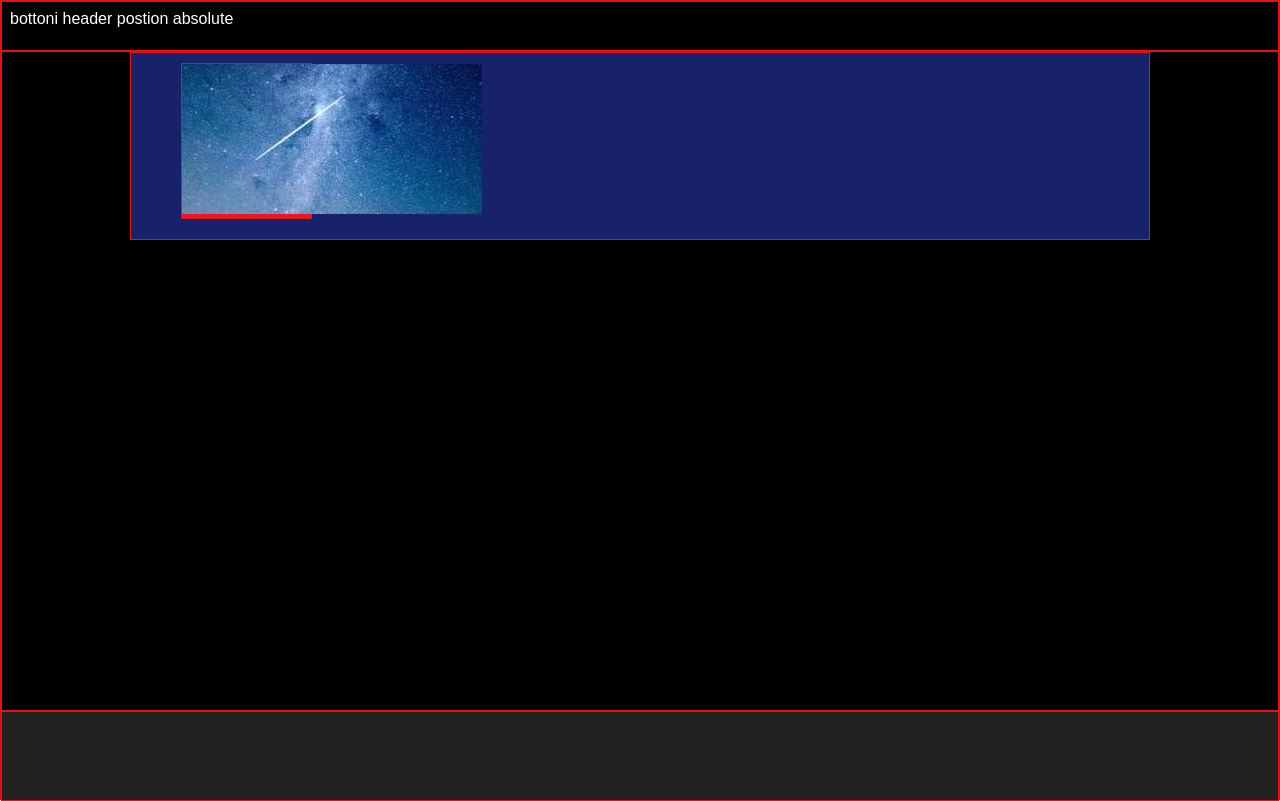
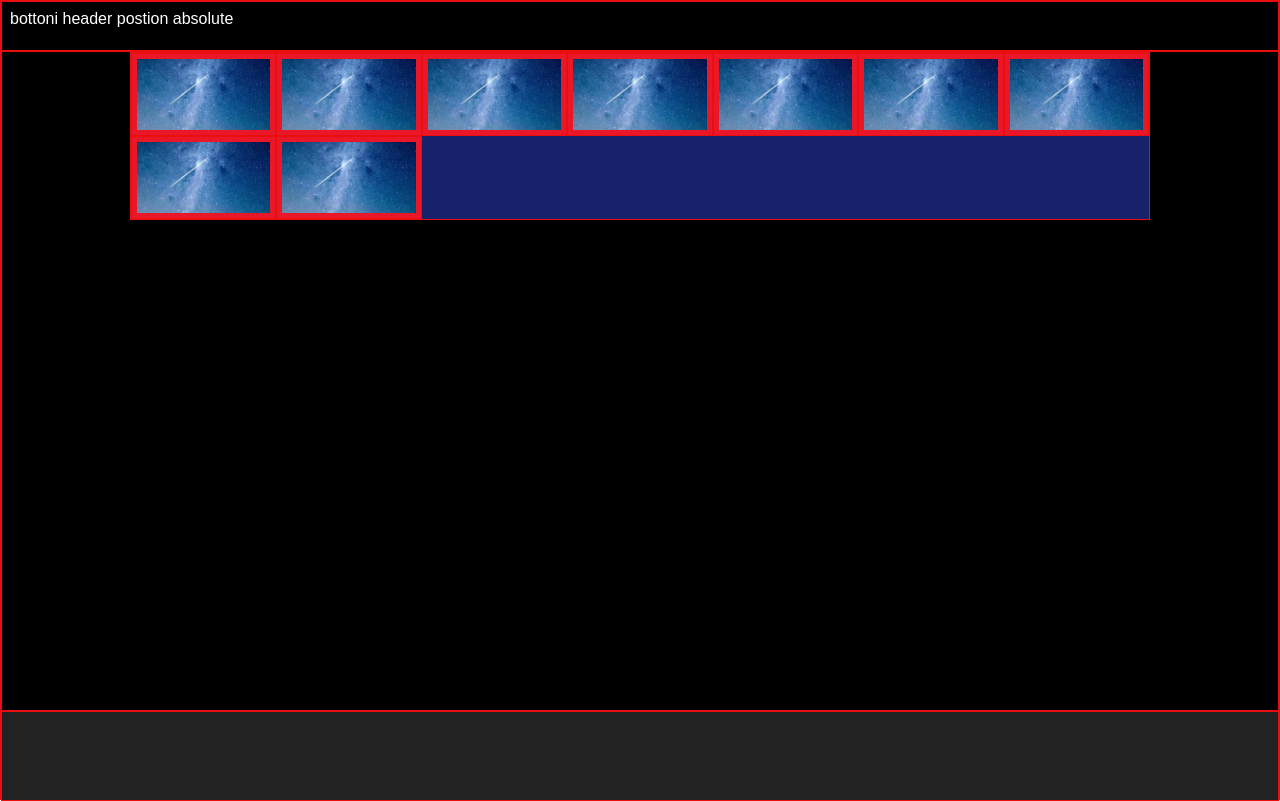
Before and after one commit to SimoneNegrisoli/html-css-zoom, a plain HTML site: page index.html in a window 1280 px wide. Drawn offline with Linux system fonts and the light colour scheme.

Commit message:
cards fatte

```diff
--- a/css/style.css
+++ b/css/style.css
@@ -28,6 +28,11 @@
 
 /* FLEX UTILITIES */
 
+.d-flex{
+    display: flex;
+    flex-flow: row wrap;
+}
+
 
 /* HEADER */
 
@@ -46,7 +51,6 @@ main{
 }
 
 .case-cards{
-    padding: 10px 50px 20px 50px;
     background-color: rgb(23, 34, 106);
     width: 80%;
     margin: 0 auto;
@@ -55,6 +59,12 @@ main{
 .card{
     width: calc(100% / 7);
     background-color: #e91727;
+    padding: 5px;
+}
+
+.card img{
+    width: 100%;
+    height: 100%;
 }
 
 /* FOOTER */
--- a/index.html
+++ b/index.html
@@ -16,7 +16,31 @@
         </header>
 
         <main class="debug">
-            <div class="case-cards debug">
+            <div class="case-cards debug d-flex">
+                <div class="card debug">
+                    <img src="immagine.jpg" alt="">
+                </div>
+                <div class="card debug">
+                    <img src="immagine.jpg" alt="">
+                </div>
+                <div class="card debug">
+                    <img src="immagine.jpg" alt="">
+                </div>
+                <div class="card debug">
+                    <img src="immagine.jpg" alt="">
+                </div>
+                <div class="card debug">
+                    <img src="immagine.jpg" alt="">
+                </div>
+                <div class="card debug">
+                    <img src="immagine.jpg" alt="">
+                </div>
+                <div class="card debug">
+                    <img src="immagine.jpg" alt="">
+                </div>
+                <div class="card debug">
+                    <img src="immagine.jpg" alt="">
+                </div>
                 <div class="card debug">
                     <img src="immagine.jpg" alt="">
                 </div>
```
